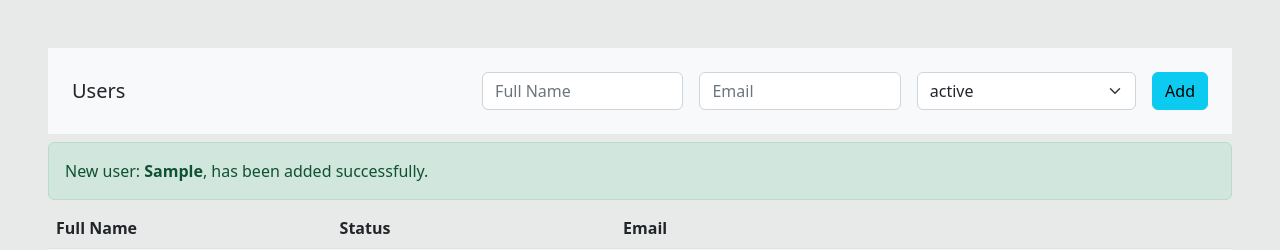
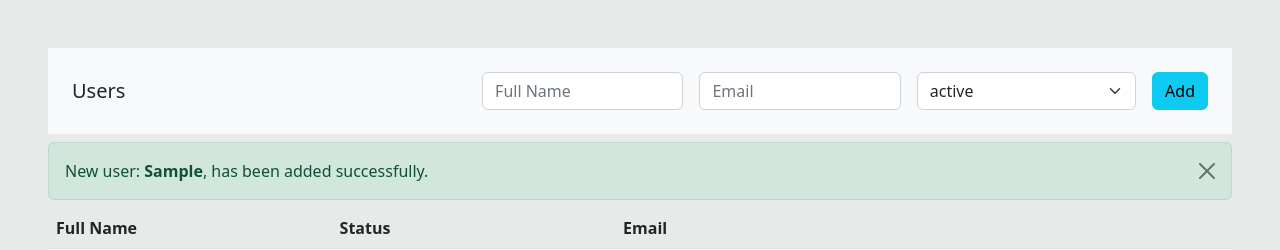
Before and after one commit to levworkshop/users-app, a React (Create React App) app: page / in a window 1280 px wide. Both pictures are taken after typing "Sample", "name@example.com" into the empty fields and a click on the button "Add". Shown: the top 250 px of the page. Built offline with nearby package versions, Linux system fonts and the light colour scheme.

Commit message:
message logic and close button

```diff
--- a/src/App.tsx
+++ b/src/App.tsx
@@ -35,32 +35,32 @@ function App() {
                 users.length === 0 &&
                 <Message
                     type="warning"
+                    showButton={false}
                 >
                     <div>
                         No users to display
                     </div>
                 </Message>
             }
-            {
-                newUser &&
             <Message
                 type="success"
+                user={newUser}
+                showButton={true}
             >
                 New user: <span className="fw-bold">
                     {newUser?.name}
                 </span>, has been added successfully.
             </Message>
-            }
-            {
-                deletedUser &&
+
             <Message
                 type="success"
+                user={deletedUser}
+                showButton={true}
             >
                 User <span className="fw-bold">
                     {deletedUser?.name}
                 </span>, has been deleted.
             </Message>
-            }
 
             {/* {
                 users.length === 0 ?
--- a/src/components/Message.tsx
+++ b/src/components/Message.tsx
@@ -1,13 +1,26 @@
-import { useState } from "react";
+import { useEffect, useState } from "react";
 import { IUser } from "./Table";
 
 interface Props {
     type: 'warning' | 'success' | 'info'; // ...
     children?: React.ReactNode;
+    user?: IUser;
+    showButton: boolean;
 }
 
-function Message({ type, children }: Props) {
-    // const [show, setShow] = useState(showMode);
+function Message({ type, children, user, showButton }: Props) {
+    const [show, setShow] = useState(true);
+
+    // function doSomething() {}
+    // useEffect(doSomething);
+
+    // useEffect(() => { }); // on first render and everytime on re-render
+    // useEffect(() => { }, []); // on first render (onload component)
+    // useEffect(() => { }, [prop]); // dependent on props value for example
+
+    useEffect(() => {
+        setShow(user ? true : false);
+    }, [user]);
 
     function getCssByType(): string {
         switch (type) {
@@ -20,24 +33,29 @@ function Message({ type, children }: Props) {
         }
     }
 
-    // function handleShow(): string {
-    //     return show ? 'd-block' : 'd-none';
-    // }
+    function handleShow(): string {
+        if (!showButton) return 'd-block';
+        return show ? 'd-block' : 'd-none';
+    }
 
     return (
         <div
-            className={`alert ${getCssByType()} my-2 alert-dismissible`}
+            className={`alert ${getCssByType()} ${handleShow()} my-2 alert-dismissible`}
             role="alert"
         >
             {children}
 
-            {/* <button
-                onClick={() => setShow(false)}
-                type="button"
-                className="btn-close"
-                data-bs-dismiss="alert"
-                aria-label="Close"
-            ></button> */}
+            {
+                showButton &&
+                <button
+                    onClick={() => setShow(false)}
+                    type="button"
+                    className="btn-close"
+                    data-bs-dismiss="alert"
+                    aria-label="Close"
+                ></button>
+            }
+
         </div>
     );
 }
```
Lines whose indentation alone changed are shown as unchanged.
